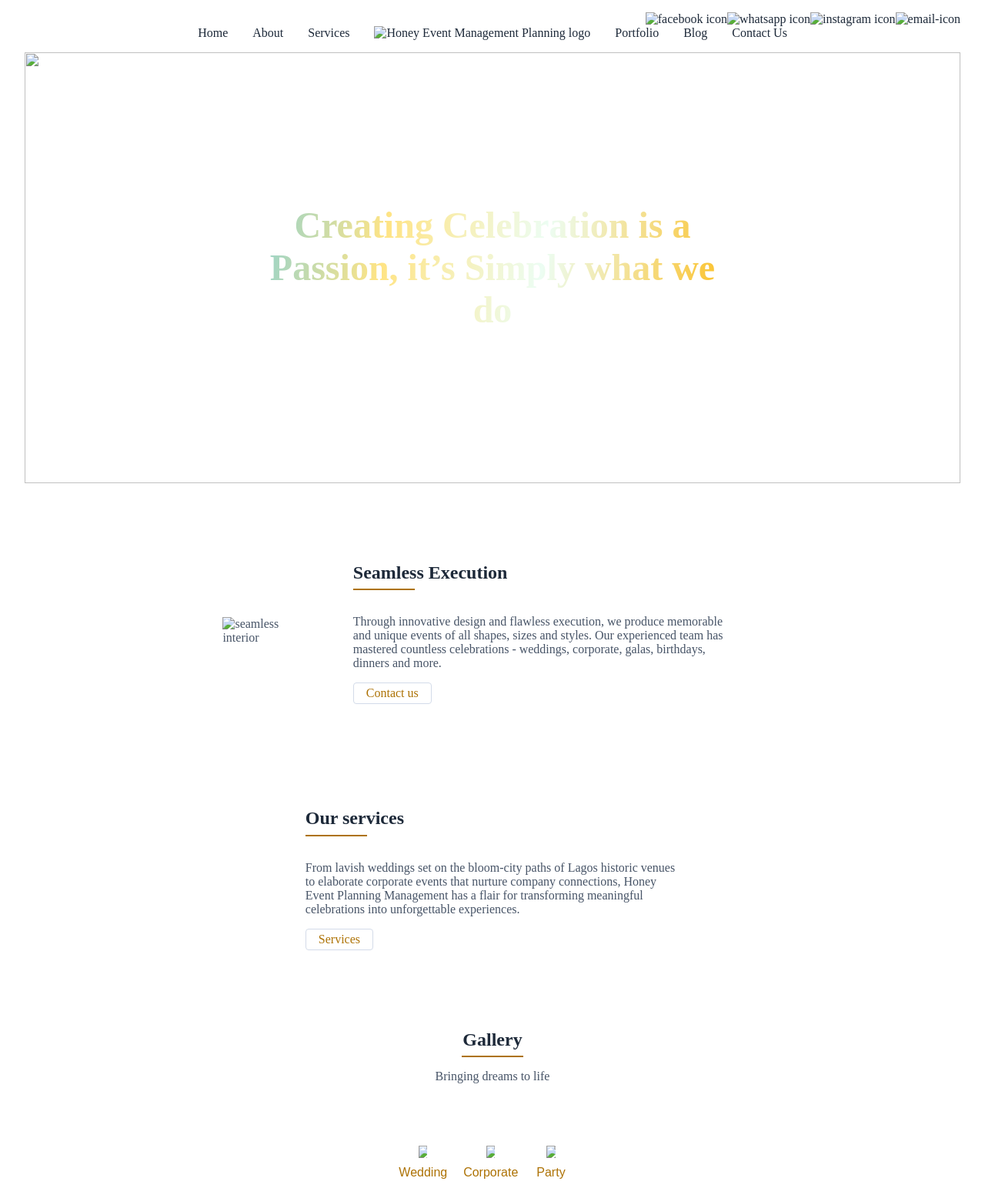
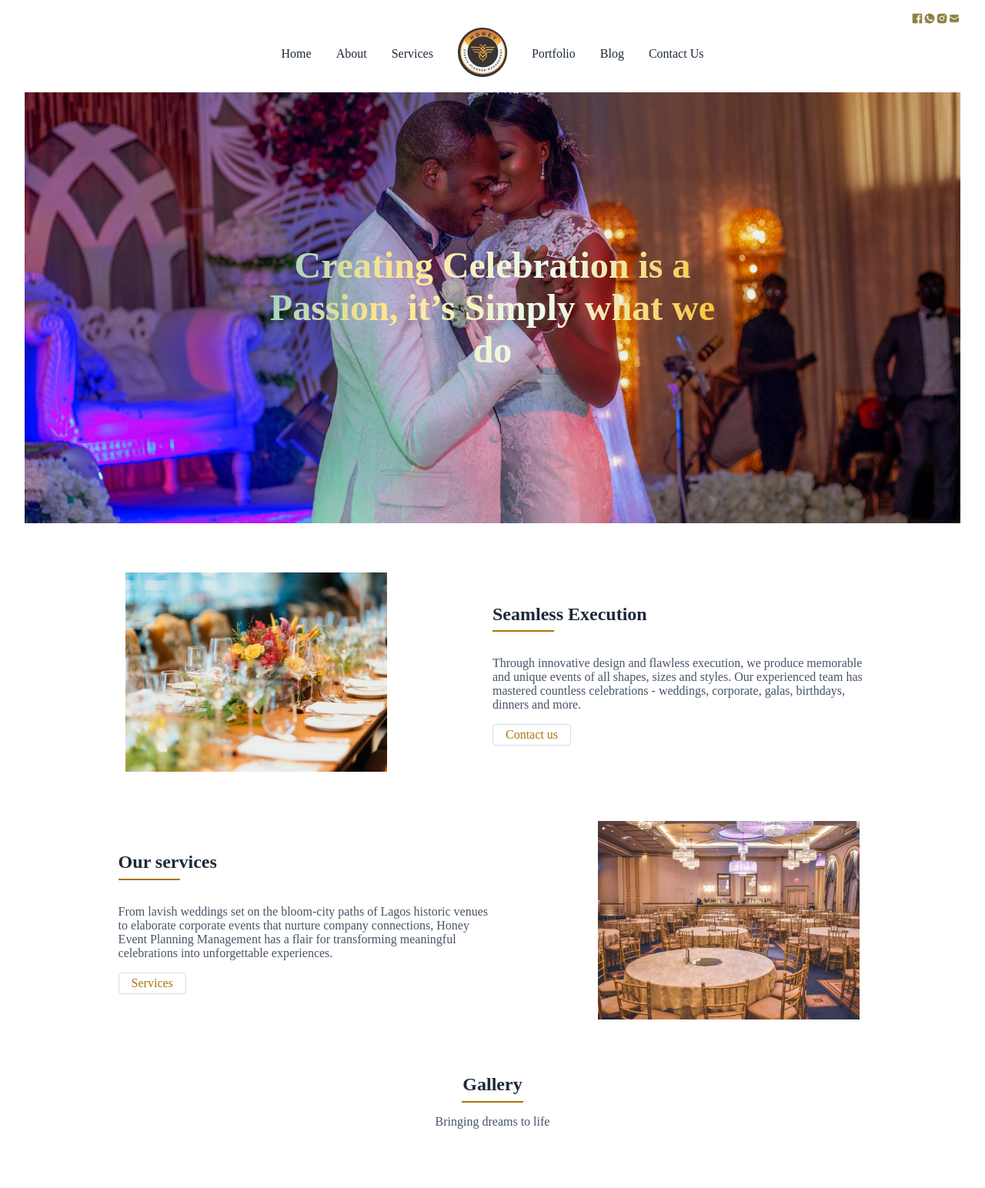
Before and after one commit to kizzylion/honeyeventmanagementproject, a plain HTML site: page index.html in a window 1280 px wide. Shown: the top 1544 px of the page at 77% size. Drawn offline with Linux system fonts and the light colour scheme; the site is published under a folder, as on GitHub Pages, so addresses that start at the root find nothing.

Commit message:
links and images fixed on home page

```diff
--- a/index.html
+++ b/index.html
@@ -1,5 +1,6 @@
 <!DOCTYPE html>
 <html lang="en">
+
 <head>
     <meta charset="UTF-8">
     <meta http-equiv="X-UA-Compatible" content="IE=edge">
@@ -7,43 +8,51 @@
     <link rel="stylesheet" href="./style.css">
     <title>Honey Event Planning Management </title>
 </head>
+
 <body>
     <div class="container">
         <div class="header">
             <div class="sociallinks">
                 <ul>
-                    <li><a href="" class="icon facebook"><img src="/images/icons/facebook-icon.png" width="16px" alt="facebook icon"></a></li>
-                    <li><a href="" class="icon whatsapp"><img src="/images/icons/whatsapp-icon.png" width="16px" alt="whatsapp icon"></a></li>
-                    <li><a href="" class="icon instagram"><img src="/images/icons/instagram-icon.png" width="16px" alt="instagram icon"></a></li>
-                    <li><a href="" class="icon email"><img src="/images/icons/email-icon.png" width="16px" alt="email-icon"></a></li>
+                    <li><a href="" class="icon facebook"><img src="./images/icons/facebook-icon.png" width="16px"
+                                alt="facebook icon"></a></li>
+                    <li><a href="" class="icon whatsapp"><img src="./images/icons/whatsapp-icon.png" width="16px"
+                                alt="whatsapp icon"></a></li>
+                    <li><a href="" class="icon instagram"><img src="./images/icons/instagram-icon.png" width="16px"
+                                alt="instagram icon"></a></li>
+                    <li><a href="" class="icon email"><img src="./images/icons/email-icon.png" width="16px"
+                                alt="email-icon"></a></li>
                 </ul>
             </div>
             <nav>
                 <ul class="navigation">
-                    <li><a href="/index.html">Home</a></li>
-                    <li><a href="/index.html">About</a></li>
-                    <li><a href="/index.html">Services</a></li>
-                    <li><a href="/index.html"><img src="/images/honeylogo.png" alt="Honey Event Management Planning logo" min-width="70%";></a></li>
-                    <li><a href="/index.html">Portfolio</a></li>
-                    <li><a href="/index.html">Blog</a></li>
-                    <li><a href="/index.html">Contact Us</a></li>
+                    <li><a href="./index.html">Home</a></li>
+                    <li><a href="./index.html">About</a></li>
+                    <li><a href="./index.html">Services</a></li>
+                    <li><a href="./index.html"><img src="./images/honeylogo.png"
+                                alt="Honey Event Management Planning logo" min-width="70%" ;></a></li>
+                    <li><a href="./index.html">Portfolio</a></li>
+                    <li><a href="./index.html">Blog</a></li>
+                    <li><a href="./index.html">Contact Us</a></li>
                 </ul>
             </nav>
         </div>
-        <div class="hero" >
-            <img class="hero-image" src="/images/hero.jpg" alt="">
+        <div class="hero">
+            <img class="hero-image" src="./images/hero.jpg" alt="">
             <div class="hero-title">
                 <h1>Creating Celebration is a Passion, it’s Simply what we do</h1>
             </div>
         </div>
         <div class="row one">
             <div class="content-image">
-                <img src="/images/seamless.jpg" alt="seamless interior">
+                <img src="./images/seamless.jpg" alt="seamless interior">
             </div>
             <div class="content">
                 <h2>Seamless Execution</h2>
                 <div class="outlined"></div>
-                <p>Through innovative design and flawless execution, we produce memorable and unique events of all shapes, sizes and styles. Our experienced team has mastered countless celebrations - weddings, corporate, galas, birthdays, dinners and more.</p>
+                <p>Through innovative design and flawless execution, we produce memorable and unique events of all
+                    shapes, sizes and styles. Our experienced team has mastered countless celebrations - weddings,
+                    corporate, galas, birthdays, dinners and more.</p>
                 <a class="btn" href="">Contact us</a>
             </div>
         </div>
@@ -51,11 +60,13 @@
             <div class="content">
                 <h2>Our services</h2>
                 <div class="outlined"></div>
-                <p>From lavish weddings set on the bloom-city paths of Lagos historic venues to elaborate corporate events that nurture company connections, Honey Event Planning Management has a flair for transforming meaningful celebrations into unforgettable experiences.</p>
+                <p>From lavish weddings set on the bloom-city paths of Lagos historic venues to elaborate corporate
+                    events that nurture company connections, Honey Event Planning Management has a flair for
+                    transforming meaningful celebrations into unforgettable experiences.</p>
                 <a class="btn" href="">Services</a>
             </div>
             <div class="content-image">
-                <img src="/images/hall.png" alt="">
+                <img src="./images/hall.png" alt="">
             </div>
         </div>
         <div class="row gallery">
@@ -67,59 +78,52 @@
             <div class="media">
                 <div class="approach-team__staff wed">
                     <a href="#approach-team-1" "="">
-                        <figure><img src="/images/wed0.jpg">
+                        <figure><img src=" ./images/wed0.jpg">
                         </figure>
                         <span class="label">Wedding</span>
                     </a>
                 </div>
                 <div class="approach-team__staff cor">
                     <a href="#approach-team-1" "="">
-                        <figure><img src="/images/corporate0.jpg">
+                        <figure><img src=" ./images/corporate0.jpg">
                         </figure>
                         <span class="label">Corporate</span>
                     </a>
                 </div>
                 <div class="approach-team__staff par">
                     <a href="#approach-team-1" "="">
-                                                        <figure><img src="/images/party0.jpg">
+                                                        <figure><img src=" ./images/party0.jpg">
                         </figure>
                         <span class="label">Party</span>
                     </a>
                 </div>
-                <!-- <div class="image one">
-                                            <a class="btn-image" href=""> <img src="/images/wed0.jpg" alt="">Wedding</a>
-                                        </div>
-                                        <div class="image two">
-                                            <a class="btn-image" href=""> <img src="/images/corporate0.jpg" alt="">Corporate</a>
-                                        </div>
-                                        <div class="image three">
-                                            <a class="btn-image" href=""> <img src="/images/party0.jpg" alt="">Parties</a>
 
-                                        </div> -->
             </div>
         </div>
         <footer>
             <nav>
                 <ul>
-                    <li><a href="/index.html">Home</a></li>
-                    <li><a href="/index.html">About</a></li>
-                    <li><a href="/index.html">Services</a></li>
-                    <li><a href="/index.html"><img src="/images/honeylogo.png" alt=""></a></li>
-                    <li><a href="/index.html">Portfolio</a></li>
-                    <li><a href="/index.html">Blog</a></li>
-                    <li><a href="/index.html">Contact Us</a></li>
+                    <li><a href="./index.html">Home</a></li>
+                    <li><a href="./index.html">About</a></li>
+                    <li><a href="./index.html">Services</a></li>
+                    <li><a href="./index.html"><img src="./images/honeylogo.png" alt=""></a></li>
+                    <li><a href="./index.html">Portfolio</a></li>
+                    <li><a href="./index.html">Blog</a></li>
+                    <li><a href="./index.html">Contact Us</a></li>
                 </ul>
             </nav>
             <div class="sociallinks">
                 <ul>
-                    <li><a href="" class="icon facebook"><img src="/images/icons/facebook-footer.png" alt="facebook icon"></a></li>
-                    <li><a href="" class="icon whatsapp"><img src="/images/icons/whatsapp-footer.png" alt=""></a></li>
-                    <li><a href="" class="icon instagram"><img src="/images/icons/instagram-footer.png" alt=""></a></li>
-                    <li><a href="" class="icon email"></a><img src="/images/icons/email-footer.png" alt=""></li>
+                    <li><a href="" class="icon facebook"><img src="./images/icons/facebook-footer.png"
+                                alt="facebook icon"></a></li>
+                    <li><a href="" class="icon whatsapp"><img src="./images/icons/whatsapp-footer.png" alt=""></a></li>
+                    <li><a href="" class="icon instagram"><img src="./images/icons/instagram-footer.png" alt=""></a></li>
+                    <li><a href="" class="icon email"></a><img src="./images/icons/email-footer.png" alt=""></li>
                 </ul>
             </div>
-            <p>© 2022 Honey Event Planning Management  | Lagos Wedding Planners and Event Designers</p>
+            <p>© 2022 Honey Event Planning Management | Lagos Wedding Planners and Event Designers</p>
         </footer>
     </div>
 </body>
+
 </html>
--- a/style.css
+++ b/style.css
@@ -117,6 +117,7 @@ ul.navigation li{
     text-align: center;
     position: relative;
     margin: 1em auto;
+    background-color: #404040;
 
 }
 
```
